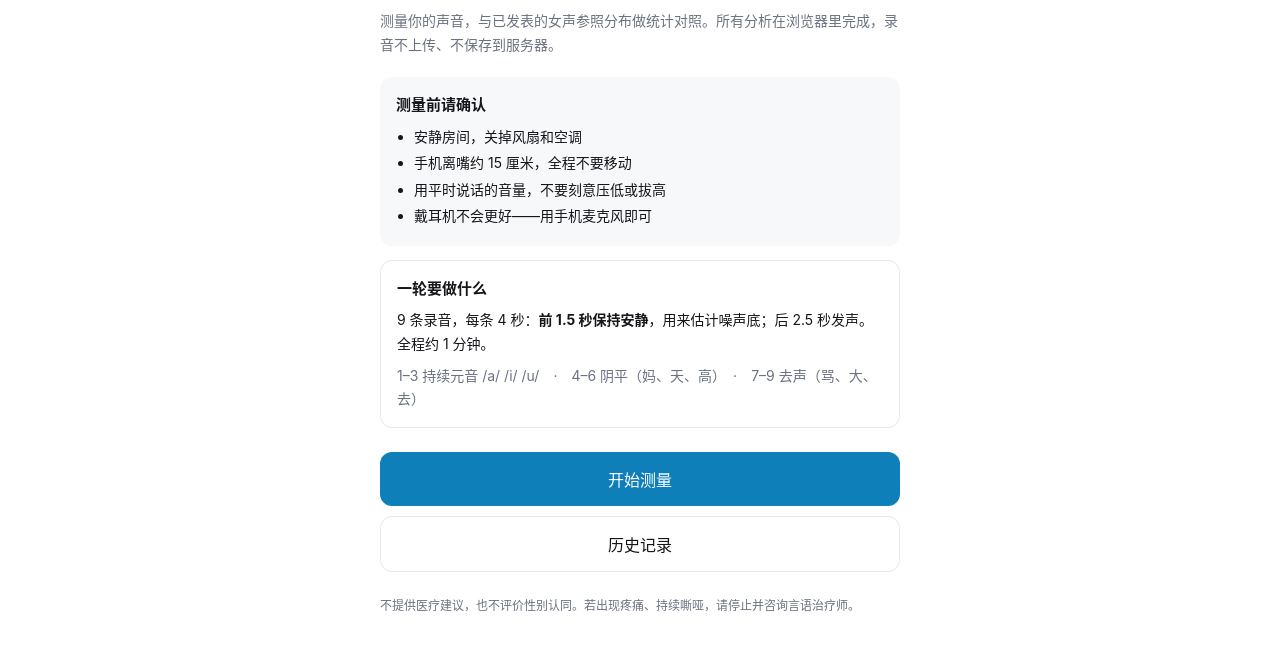
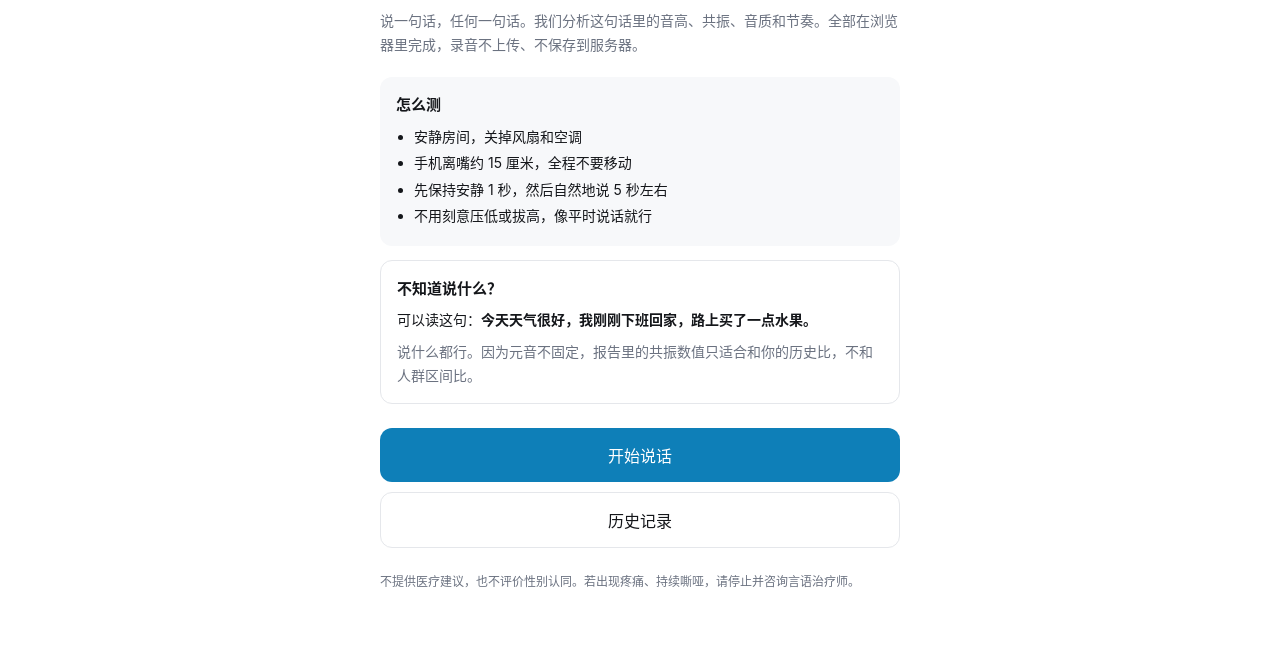
Before and after one commit to Meng-Tang-trans/voice-lab, a plain HTML site: page index.html in a window 1280 px wide. Shown: the part 76-726 px from the top of the page. Drawn offline with Linux system fonts and the light colour scheme.

Commit message:
feat: 一句话分析

```diff
--- a/index.html
+++ b/index.html
@@ -4,7 +4,7 @@
 <meta charset="UTF-8">
 <meta name="viewport" content="width=device-width, initial-scale=1, viewport-fit=cover">
 <meta name="theme-color" content="#ffffff">
-<title>声线实验室 · 离线普通话女声测量</title>
+<title>声线实验室 · 一句话声音分析</title>
 <link rel="stylesheet" href="styles.css">
 </head>
 <body>
@@ -15,27 +15,27 @@
   <!-- 首页 -->
   <section id="screen-home" class="screen">
     <h1>声线实验室</h1>
-    <p class="lede">测量你的声音，与已发表的女声参照分布做统计对照。所有分析在浏览器里完成，录音不上传、不保存到服务器。</p>
+    <p class="lede">说一句话，任何一句话。我们分析这句话里的音高、共振、音质和节奏。全部在浏览器里完成，录音不上传、不保存到服务器。</p>
 
     <div class="card">
-      <h2>测量前请确认</h2>
+      <h2>怎么测</h2>
       <ul class="checks">
         <li>安静房间，关掉风扇和空调</li>
         <li>手机离嘴约 15 厘米，全程不要移动</li>
-        <li>用平时说话的音量，不要刻意压低或拔高</li>
-        <li>戴耳机不会更好——用手机麦克风即可</li>
+        <li>先保持安静 1 秒，然后自然地说 5 秒左右</li>
+        <li>不用刻意压低或拔高，像平时说话就行</li>
       </ul>
     </div>
 
     <div class="card subtle">
-      <h2>一轮要做什么</h2>
-      <p>9 条录音，每条 4 秒：<b>前 1.5 秒保持安静</b>，用来估计噪声底；后 2.5 秒发声。全程约 1 分钟。</p>
-      <p class="small">1–3 持续元音 /a/ /i/ /u/　·　4–6 阴平（妈、天、高）　·　7–9 去声（骂、大、去）</p>
+      <h2>不知道说什么？</h2>
+      <p>可以读这句：<b>今天天气很好，我刚刚下班回家，路上买了一点水果。</b></p>
+      <p class="small">说什么都行。因为元音不固定，报告里的共振数值只适合和你的历史比，不和人群区间比。</p>
     </div>
 
     <div id="perm-warn" class="warn hidden"></div>
 
-    <button id="btn-start" class="primary">开始测量</button>
+    <button id="btn-start" class="primary">开始说话</button>
     <button id="btn-history" class="ghost">历史记录</button>
 
     <p class="footnote">不提供医疗建议，也不评价性别认同。若出现疼痛、持续嘶哑，请停止并咨询言语治疗师。</p>
@@ -43,9 +43,9 @@
 
   <!-- 录音 -->
   <section id="screen-record" class="screen hidden">
-    <div class="step-line"><span id="step-index">1 / 9</span></div>
-    <h2 id="step-title" class="step-title">持续元音 /a/</h2>
-    <p id="step-prompt" class="lede">啊—— 保持 2.5 秒</p>
+    <div class="step-line"><span id="step-index"></span></div>
+    <h2 id="step-title" class="step-title">说一句话</h2>
+    <p id="step-prompt" class="lede">随便说什么都可以，自然地说 5 秒左右</p>
 
     <div class="progress"><div id="progress-fill"></div></div>
     <p id="status" class="status">准备中…</p>
```
